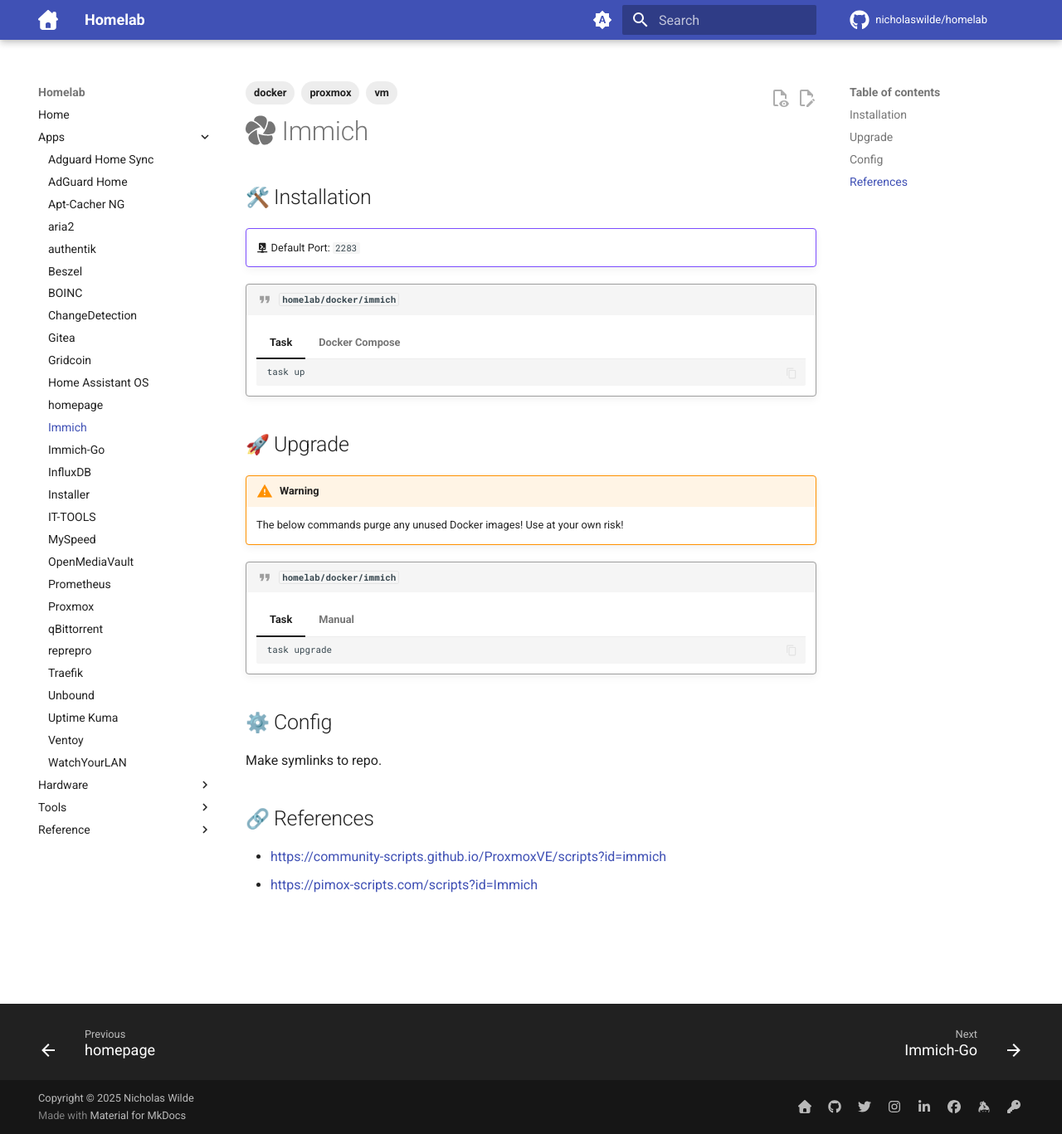
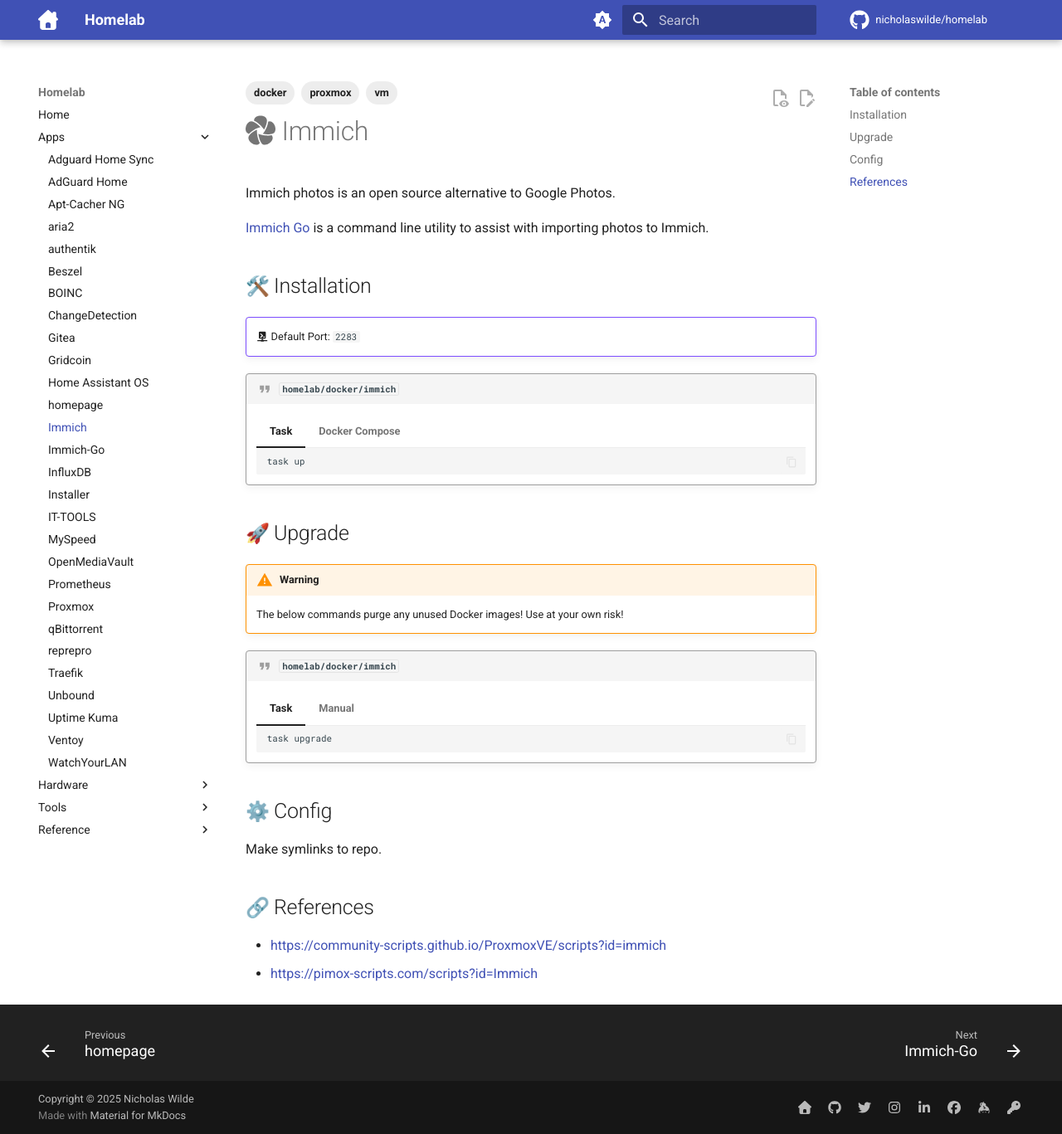
Before and after one commit to nicholaswilde/homelab, an MkDocs documentation site: the page built from docs/apps/immich.md, in a window 1280 px wide and 1367 px high. Shown: the whole window at 83% size. Built offline with MkDocs 1.6.1 and Material for MkDocs 9.7.7, drawn with Linux system fonts in a browser that asks for light colours; emoji names are drawn with the system emoji font; comment, search, counter and statistics services are not loaded.

Commit message:
Update immich.md

```diff
--- a/docs/apps/immich.md
+++ b/docs/apps/immich.md
@@ -5,6 +5,11 @@
   - docker
 ---
 # :simple-immich: Immich
+
+Immich photos is an open source alternative to Google Photos.
+
+[Immich Go][1] is a command line utility to assist with importing photos to Immich.
+
 
 ## :hammer_and_wrench: Installation
 
```
Also changed, not shown: other parts of docs/apps/immich.md (+2 -0 lines).
